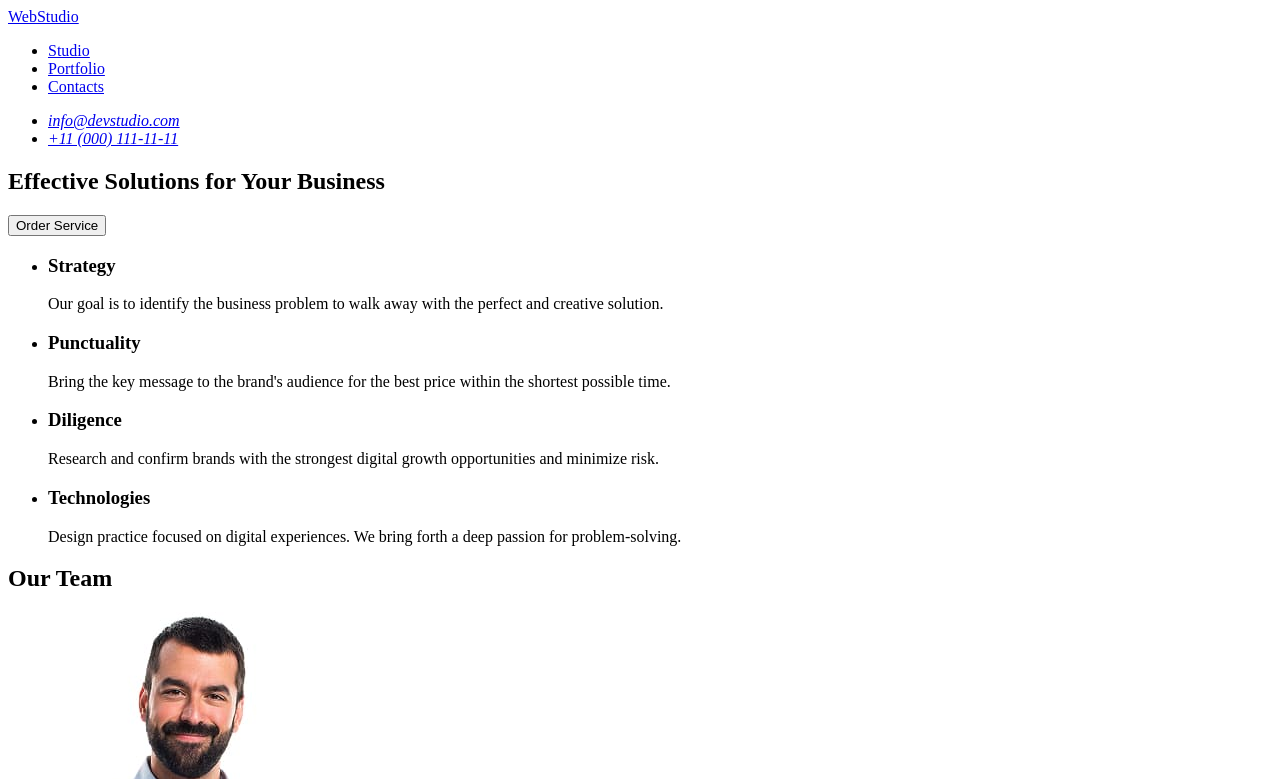
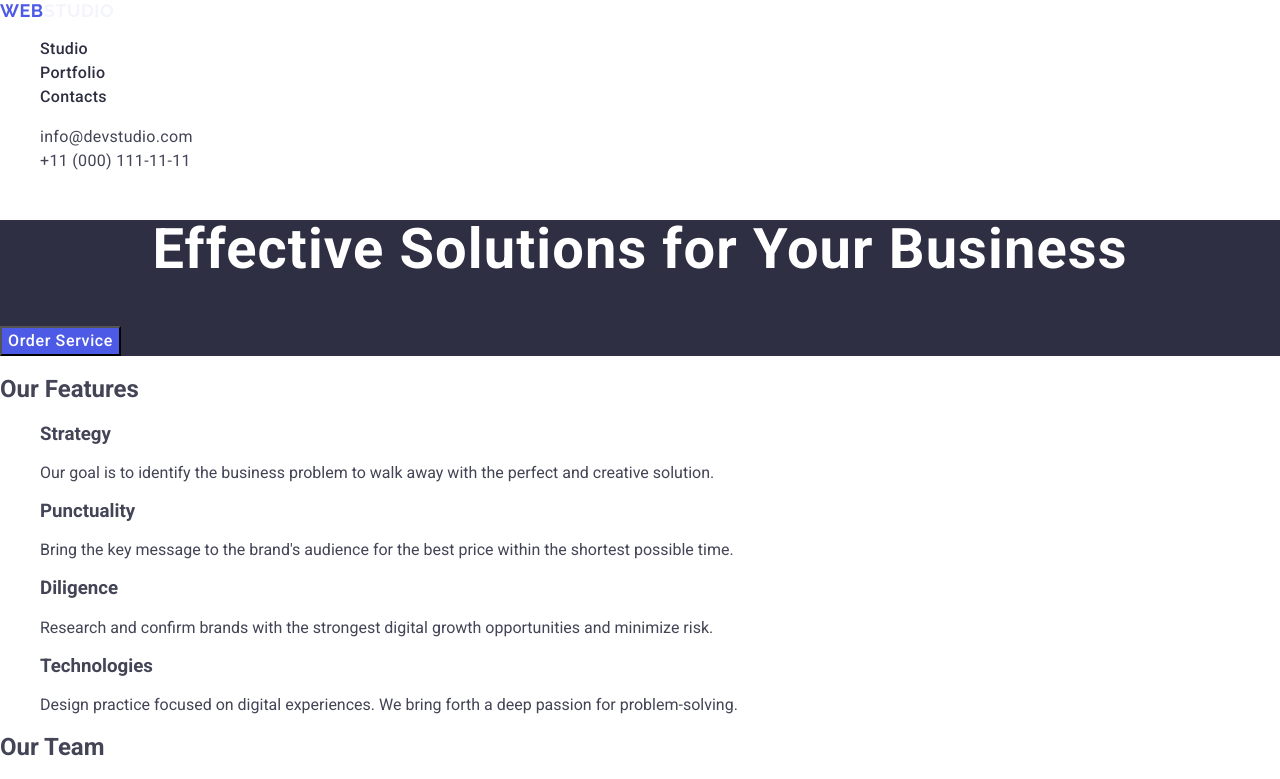
Before and after one commit to romanasolovan/goit-markup-hw-02, a plain HTML site: page index.html in a window 1280 px wide. Shown: the top 779 px of the page. Drawn offline with nearby package versions, Linux system fonts and the light colour scheme.

Commit message:
save changes

```diff
--- a/css/styles.css
+++ b/css/styles.css
@@ -0,0 +1,159 @@
+body {
+    font-family: "Roboto", sans-serif;
+    color: #434455;
+    background-color: #fff;
+}
+
+a {
+    text-decoration: none;
+    color: #2e2f42;
+    font-style: normal;
+}
+
+ul {
+    list-style: none; }
+
+.navigation .logo {
+    font-family: "Raleway", sans-serif;
+    font-weight: 700;
+    text-transform: uppercase;
+    color: #4d5ae5;
+    font-size: 18px;
+    text-decoration: none;
+    line-height: 1.17;
+    letter-spacing: 0.03em;
+}
+
+.logo-accent {
+    font-family: "Raleway", sans-serif;
+    font-weight: 700;
+    font-size: 18px;
+    text-transform: uppercase;
+    text-decoration: none;
+    color: #2e2f42;
+    line-height: 1.17;
+    letter-spacing: 0.03em;
+}
+
+.nav-link {
+    font-size: 16px;
+    font-weight: 500;
+    line-height: 1.5;
+    letter-spacing: 0.02em;
+    color: #2e2f42;
+}
+
+.nav-link:hover,
+.nav-link:focus,
+.nav-link:active,
+.contact-link:hover,
+.contact-link:focus {
+    color: #404bbf;
+
+}
+
+.contacts {
+    font-style: normal;
+}
+
+.contact-link {
+    font-size: 16px;
+    line-height: 1.5;
+    letter-spacing: 0.02em;
+    font-style: normal;
+    color: #434455;
+}
+
+.hero {
+    background-color: #2e2f42;
+}
+
+.title {
+    font-size: 56px;
+    font-weight: 700;
+    color: #FFFFFF;
+    line-height: 1.07;
+    letter-spacing: 0.02em;
+    text-align: center;
+}
+
+.action-btn {
+    font-family: "Roboto" sans-serif;
+    font-size: 16px;
+    font-weight: 500;
+    line-height: 1.5;
+    letter-spacing: 0.04em;
+    text-align: center;
+    cursor: pointer;
+    background-color: #4d5ae5;
+    color: #FFFFFF;
+}
+
+.action-btn:hover,
+.action-btn:focus {
+    background-color: #404BBF;
+}
+
+.features {
+
+}
+
+.visually-hidden {
+
+}
+
+.subtitle {
+
+}
+
+.subtitle-text {
+
+}
+
+.team {
+
+}
+
+.team-subtitle {
+
+}
+
+.team-member {
+    text-align: center;
+    background-color: #fff;
+}
+
+.porfolio {
+
+}
+
+.portolio-subtitle {
+
+}
+
+.portolio-item {
+text-align: center;
+background-color: #FFFFFF;
+}
+
+.footer {
+
+}
+
+.logo-accent {
+    font-family: "Raleway", sans-serif;
+    font-weight: 700;
+    text-transform: uppercase;
+    color: #f4f4fd;
+    font-size: 18px;
+    text-decoration: none;
+    line-height: 1.17;
+    letter-spacing: 0.03em;
+}
+
+.footer-text {
+    font-size: 16px;
+    line-height: 1.5;
+    letter-spacing: 0.02em;
+    color: #f4f4fd;
+}
--- a/index.html
+++ b/index.html
@@ -4,27 +4,47 @@
 <head>
     <meta charset="UTF-8" />
     <meta name="viewport" content="width=device-width, initial-scale=1.0" />
+    <meta name="description" content="description for search engines">
+    <!--MODERN-NORMALIZE FILE-->
+    <link rel="stylesheet" href="https://cdn.jsdelivr.net/npm/modern-normalize@1.1.0/modern-normalize.min.css">
+
+    <!--GOOGLE FONTS-->
+    <link rel="preconnect" href="https://fonts.googleapis.com">
+    <link rel="preconnect" href="https://fonts.gstatic.com" crossorigin>
+    <link href="https://fonts.googleapis.com/css2?family=Raleway:wght@700&family=Roboto:wght@400;500;700&display=swap"
+        rel="stylesheet">
     <title>WebStudio</title>
+    <!--EXTERNAL CSS FILE-->
+    <link rel="stylesheet" href="./css/styles.css">
 </head>
 
 <body>
     <!-- PAGE HEADER -->
 
     <header>
-
-        <nav>
-            <a href="./index.html">WebStudio</a>
+        <nav class="navigation">
+            <a class="logo" href="./index.html">Web<span class="logo-accent">Studio</span></a>
             <ul>
-                <li><a href="#studio">Studio</a></li>
-                <li><a href="#portfolio">Portfolio</a></li>
-                <li><a href="#contacts">Contacts</a></li>
+                <li>
+                    <a class="nav-link" href="#studio">Studio</a>
+                </li>
+                <li>
+                    <a class="nav-link" href="#portfolio">Portfolio</a>
+                </li>
+                <li>
+                    <a class="nav-link" href="#contacts">Contacts</a>
+                </li>
             </ul>
         </nav>
 
-        <address>
+        <address class="contacts">
             <ul>
-                <li><a href="mailto:info@devstudio.com">info@devstudio.com</a></li>
-                <li><a href="tel:+110001111111">+11 (000) 111-11-11</a></li>
+                <li>
+                    <a class="contact-link" href="mailto:info@devstudio.com">info@devstudio.com</a>
+                </li>
+                <li>
+                    <a class="contact-link" href="tel:+110001111111">+11 (000) 111-11-11</a>
+                </li>
             </ul>
         </address>
 
@@ -33,34 +53,38 @@
     <main>
         <!-- HERO SECTION -->
 
-        <section id="hero">
-            <h1>Effective Solutions for Your Business</h1>
-            <button type="button">Order Service</button>
+        <section class="hero">
+            <h1 class="title">Effective Solutions for Your Business</h1>
+            <button class="action-btn" type="button">Order Service</button>
         </section>
 
         <!-- FEATURES -->
 
-        <section id="features">
-            <h2 hidden>Our Features</h2>
+        <section class="features">
+            <h2 class="visually-hidden">Our Features</h2>
             <ul>
                 <li>
-                    <h3>Strategy</h3>
-                    <p>Our goal is to identify the business problem to walk away with the perfect and creative solution.
+                    <h3 class="subtitle">Strategy</h3>
+                    <p class="subtitle-text">Our goal is to identify the business problem to walk away with the perfect
+                        and creative solution.
                     </p>
                 </li>
                 <li>
-                    <h3>Punctuality</h3>
-                    <p>Bring the key message to the brand's audience for the best price within the shortest possible
+                    <h3 class="subtitle">Punctuality</h3>
+                    <p class="subtitle-text">Bring the key message to the brand's audience for the best price within the
+                        shortest possible
                         time.</p>
                 </li>
                 <li>
-                    <h3>Diligence</h3>
-                    <p>Research and confirm brands with the strongest digital growth opportunities and minimize risk.
+                    <h3 class="subtitle">Diligence</h3>
+                    <p class="subtitle-text">Research and confirm brands with the strongest digital growth opportunities
+                        and minimize risk.
                     </p>
                 </li>
                 <li>
-                    <h3>Technologies</h3>
-                    <p>Design practice focused on digital experiences. We bring forth a deep passion for
+                    <h3 class="subtitle">Technologies</h3>
+                    <p class="subtitle-text">Design practice focused on digital experiences. We bring forth a deep
+                        passion for
                         problem-solving.</p>
                 </li>
             </ul>
@@ -68,36 +92,74 @@
 
         <!-- OUR TEAM SECTION-->
 
-        <section id="our-team">
-            <h2>Our Team</h2>
+        <section class="team">
+            <h2 class="team-subtitle">Our Team</h2>
             <ul>
-                <li>
+                <li class="team-member">
                     <img src="./images/team/mark-guerrero.jpg" alt="Mark Guerrero avatar" width="264" height="260">
-                    <h3>Mark Guerrero</h3>
-                    <p>Product Designer</p>
+                    <h3 class="subtitle">Mark Guerrero</h3>
+                    <p class="subtitle-text">Product Designer</p>
                 </li>
-                <li>
+                <li class="team-member">
                     <img src="./images/team/tom-ford.jpg" alt="Tom Ford avatar" width="264" height="260">
-                    <h3>Tom Ford</h3>
-                    <p>Frontend Developer</p>
+                    <h3 class="subtitle">Tom Ford</h3>
+                    <p class="subtitle-text">Frontend Developer</p>
                 </li>
-                <li>
+                <li class="team-member">
                     <img src="./images/team/camila-garcia.jpg" alt="Camila Garcia avatar" width="264" height="260">
-                    <h3>Camila Garcia</h3>
-                    <p>Marketing</p>
+                    <h3 class="subtitle">Camila Garcia</h3>
+                    <p class="subtitle-text">Marketing</p>
                 </li>
-                <li>
+                <li class="team-member">
                     <img src="./images/team/daniel-wilson.jpg" alt="Daniel Wilson avatar" width="264" height="260">
-                    <h3>Daniel Wilson</h3>
-                    <p>UI Designer</p>
+                    <h3 class="subtitle">Daniel Wilson</h3>
+                    <p class="subtitle-text">UI Designer</p>
                 </li>
             </ul>
         </section>
+
+        <section class="porfolio">
+            <h2 class="portolio-subtitle">Our Porfolio</h2>
+            <ul>
+                <li class="portolio-item">
+                    <img src="./images/portfolio/banking-app.jpg" alt="banking app" width="360" height="300">
+                    <h3 class="subtitle">Banking App</h3>
+                    <p class="subtitle-text">App</p>
+                </li>
+                <li class="portolio-item">
+                    <img src="./images/portfolio/cashless-payment.jpg" alt="cashless payment" width="360" height="300">
+                    <h3 class="subtitle">Cashless Payment</h3>
+                    <p class="subtitle-text">Marketing</p>
+                </li>
+                <li class="portolio-item">
+                    <img src="./images/portfolio/meditation-app.jpg" alt="meditation app" width="360" height="300">
+                    <h3 class="subtitle">Meditation App</h3>
+                    <p class="subtitle-text">App</p>
+                </li>
+                <li class="portolio-item">
+                    <img src="./images/portfolio/taxi-services.jpg" alt="taxe services" width="360" height="300">
+                    <h3 class="subtitle">Taxi Service</h3>
+                    <p class="subtitle-text">Marketing</p>
+                </li>
+                <li class="portolio-item">
+                    <img src="./images/portfolio/screen-illustrations.jpg" alt="screen illustation" width="360"
+                        height="300">
+                    <h3 class="subtitle">Screen Illustrations/h3>
+                        <p class="subtitle-text">Design</p>
+                </li>
+                <li class="portolio-item">
+                    <img src="./images/portfolio/online-courses.jpg" alt="online courses" width="360" height="300">
+                    <h3 class="subtitle">Online Courses</h3>
+                    <p class="subtitle-text">Marketing</p>
+                </li>
+            </ul>
+
+        </section>
     </main>
 
-    <footer>
-        <a href="./index.html" class="logo">WebStudio</a>
-        <p>
+    <footer class="footer">
+        <a class="logo-footer" href="./index.html">Web<span class="logo-accent">Studio</span></a>
+        <p class="footer-text">
             Increase the flow of customers and sales for your business with digital marketing & growth solutions.
         </p>
     </footer>
```
Also changed, not shown: 1 other file.
